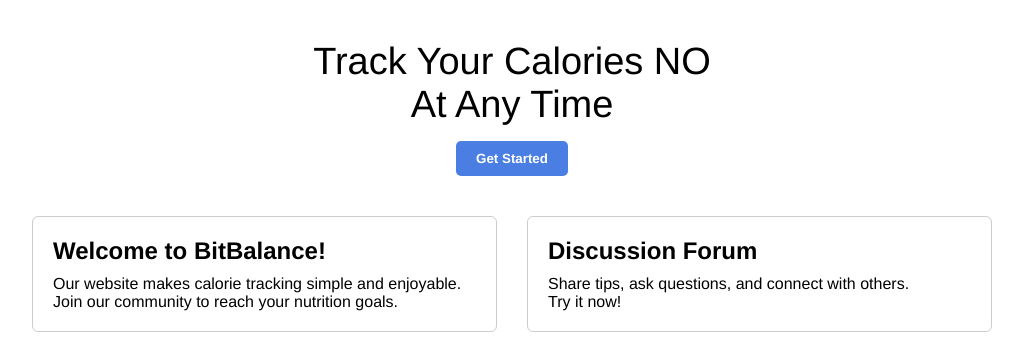
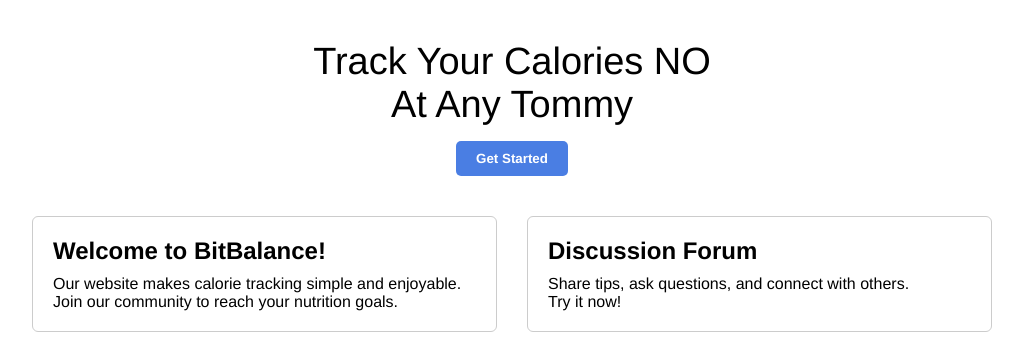
Before and after one commit to Kross2710/BitBalance, a PHP site: page / in a window 1280 px wide. Shown: the part 72-420 px from the top of the page, without its empty margins (128-1151 px from the left). Run offline with PHP 8.4, Linux system fonts and the light colour scheme; some libraries are stand-ins or nearby versions.

Commit message:
Fix typo in main heading for playful tone

```diff
--- a/index.php
+++ b/index.php
@@ -26,7 +26,7 @@
 
     <main>
         <h1>Track Your Calories NO</h1>
-        <h1>At Any Time</h1>
+        <h1>At Any Tommy</h1>
         <button class="get-started">Get Started</button>
 
         <div class="content">
```
